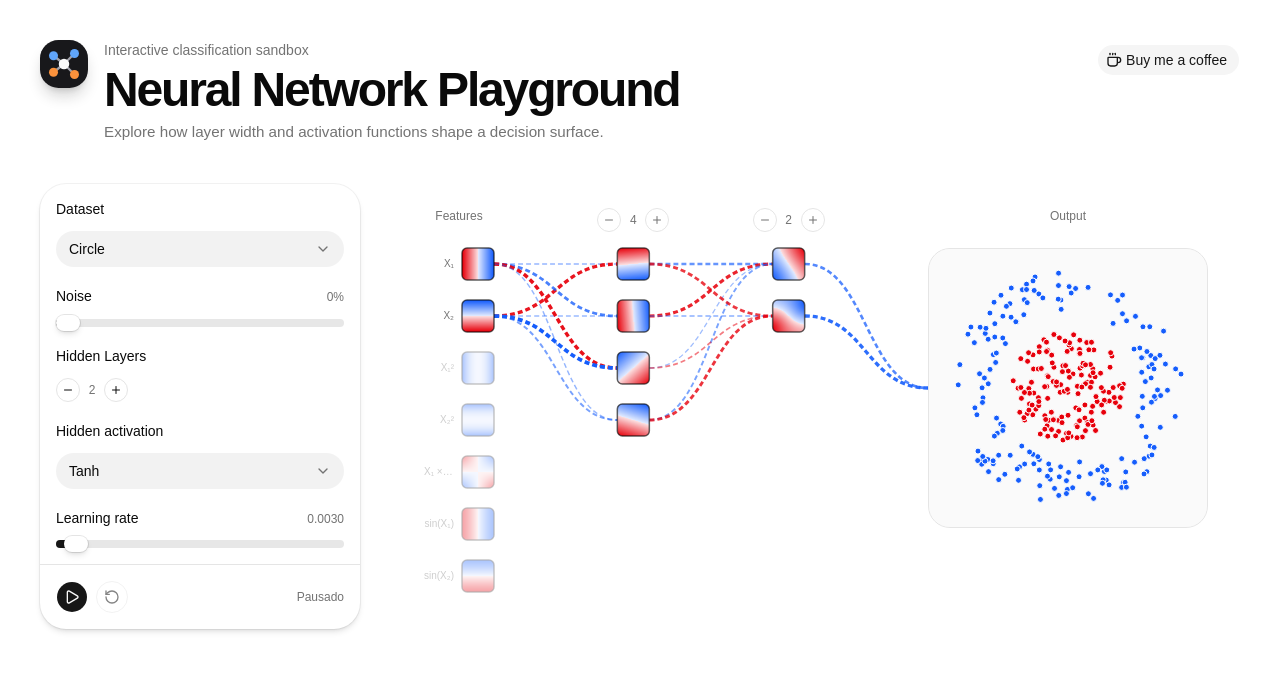
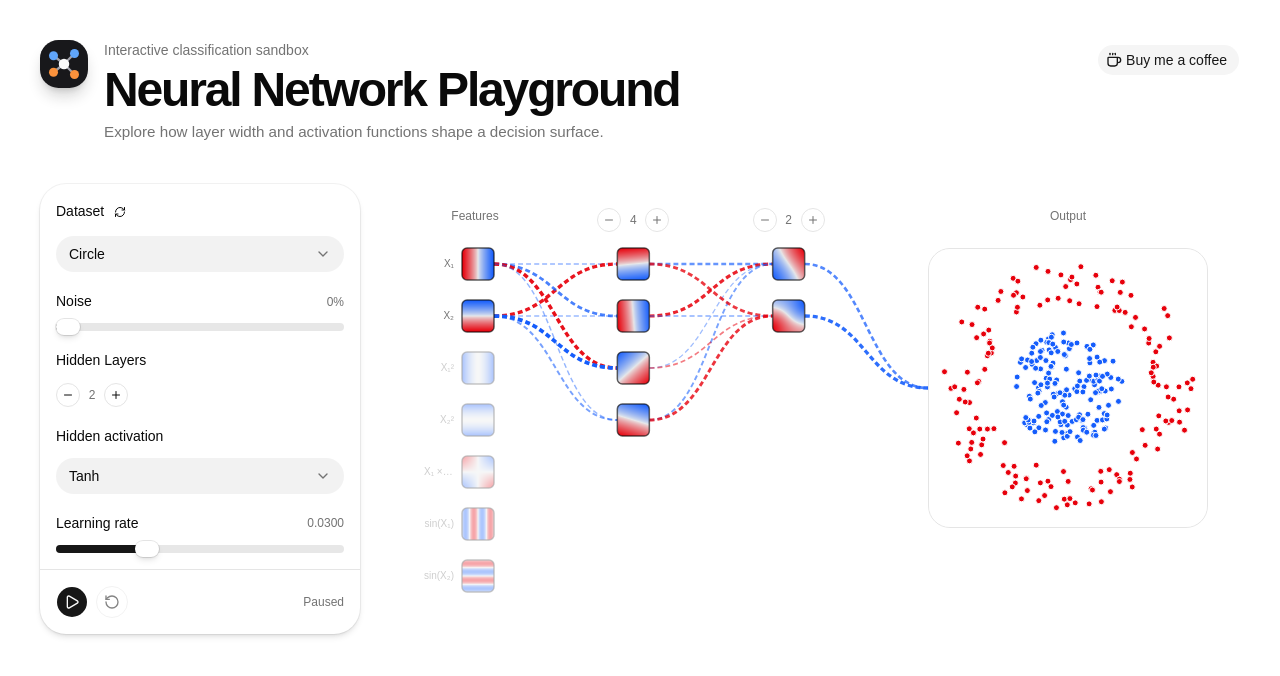
Before and after one commit to GSFranzoni/neural-network-playground, a React (Vite) app: page / in a window 1280 px wide. Shown: the top 676 px of the page. Built offline with nearby package versions, Linux system fonts and the light colour scheme.

Commit message:
feat: enhance dataset generation and management; add dataset regeneration feature and improve dataset scaling

```diff
--- a/src/components/playground/playground.tsx
+++ b/src/components/playground/playground.tsx
@@ -1,5 +1,13 @@
 import { useSelector } from "@tanstack/react-form";
-import { CoffeeIcon, MinusIcon, PauseIcon, PlayIcon, PlusIcon, RotateCcwIcon } from "lucide-react";
+import {
+  CoffeeIcon,
+  MinusIcon,
+  PauseIcon,
+  PlayIcon,
+  PlusIcon,
+  RefreshCwIcon,
+  RotateCcwIcon,
+} from "lucide-react";
 import { useQueryStates } from "nuqs";
 import { useDeferredValue, useEffect } from "react";
 
@@ -68,9 +76,15 @@ export const Playground = () => {
 
   const config = useDeferredValue(values);
 
-  const { dataset, hiddenLayers, network, neuronCount, outputLayer, recreateNetwork } = useNetwork({
-    config,
-  });
+  const {
+    dataset,
+    hiddenLayers,
+    network,
+    neuronCount,
+    outputLayer,
+    recreateNetwork,
+    regenerateDataset,
+  } = useNetwork({ config });
 
   const hiddenLayerCount = config.hiddenLayers.length;
 
@@ -78,6 +92,7 @@ export const Playground = () => {
 
   const training = useTraining({
     config,
+    dataset,
     network,
   });
 
@@ -146,7 +161,21 @@ export const Playground = () => {
                 <form.AppField name="dataset">
                   {() => (
                     <Field>
-                      <FieldLabel>Dataset</FieldLabel>
+                      <div className="flex items-center gap-1">
+                        <FieldLabel>Dataset</FieldLabel>
+                        <Button
+                          aria-label="Regenerate dataset"
+                          onClick={() => {
+                            regenerateDataset();
+                            training.reset();
+                          }}
+                          size="icon-xs"
+                          type="button"
+                          variant="ghost"
+                        >
+                          <RefreshCwIcon />
+                        </Button>
+                      </div>
                       <FormSelect items={datasets}>
                         <FormSelect.Trigger className="w-full">
                           <FormSelect.Value placeholder="Select dataset" />
@@ -281,7 +310,7 @@ export const Playground = () => {
                 </Button>
               </div>
               <span className="text-muted-foreground text-xs font-medium">
-                {training.running ? "Treinando" : "Pausado"}
+                {training.running ? "Training" : "Paused"}
               </span>
             </div>
             {training.data.metrics && (
@@ -318,7 +347,7 @@ export const Playground = () => {
             <NetworkGraphLayer>
               <NetworkGraphLayerSlot height={24}>
                 <div className="text-muted-foreground flex h-full justify-center gap-2 text-xs">
-                  <h3>Features</h3>
+                  <h3 className="ml-8">Features</h3>
                 </div>
               </NetworkGraphLayerSlot>
               {FeatureSchema.options.map((feature, featureIndex) => (
--- a/src/hooks/use-network-config-form.ts
+++ b/src/hooks/use-network-config-form.ts
@@ -36,7 +36,7 @@ export const NetworkConfigDefaultValues = {
       neurons: 2,
     },
   ],
-  learningRate: 0.003,
+  learningRate: 0.03,
   noise: 0,
   features: new Set(["x1", "x2"]),
 } as NetworkConfigFormSchema;
--- a/src/hooks/use-network.ts
+++ b/src/hooks/use-network.ts
@@ -1,4 +1,4 @@
-import { useState } from "react";
+import { useRef, useState } from "react";
 
 import { useNetworkConfigChange } from "@/hooks/use-network-config-change";
 import type { NetworkConfigFormSchema } from "@/hooks/use-network-config-form";
@@ -28,7 +28,7 @@ function activationLayer(activation: NetworkConfigFormSchema["activation"]): Lay
   }
 }
 
-const createNetwork = (config: NetworkConfigFormSchema) => {
+const createNetwork = (config: NetworkConfigFormSchema, datasetSeed: number) => {
   const inputLayer = new InputLayer(config.features.size);
 
   const hiddenLayers = config.hiddenLayers.map(
@@ -53,7 +53,7 @@ const createNetwork = (config: NetworkConfigFormSchema) => {
     outputLayer,
   ]);
 
-  const dataset = datasets(config.noise)[config.dataset];
+  const dataset = datasets(config.noise, datasetSeed)[config.dataset];
 
   return { network, inputLayer, hiddenLayers, outputLayer, neuronCount, dataset };
 };
@@ -63,10 +63,17 @@ type Props = {
 };
 
 export function useNetwork({ config }: Props) {
-  const [networkState, setNetworkState] = useState(createNetwork(config));
+  const datasetSeed = useRef(0);
+
+  const [networkState, setNetworkState] = useState(() => createNetwork(config, 0));
 
   const recreateNetwork = () => {
-    setNetworkState(createNetwork(config));
+    setNetworkState(createNetwork(config, datasetSeed.current));
+  };
+
+  const regenerateDataset = () => {
+    datasetSeed.current += 1;
+    setNetworkState(createNetwork(config, datasetSeed.current));
   };
 
   useNetworkConfigChange({
@@ -76,6 +83,7 @@ export function useNetwork({ config }: Props) {
 
   return {
     ...networkState,
+    regenerateDataset,
     recreateNetwork,
   };
 }
--- a/src/hooks/use-training.ts
+++ b/src/hooks/use-training.ts
@@ -5,7 +5,6 @@ import { useNetworkConfigChange } from "@/hooks/use-network-config-change";
 import type { NetworkConfigFormSchema } from "@/hooks/use-network-config-form";
 import { encodeCoordinates } from "@/lib/features";
 import { binaryCrossEntropy, NeuralNetwork, SGD } from "@/lib/neural-network";
-import { datasets } from "@/mocks/datasets";
 import type { Dataset } from "@/types/app";
 
 export type TrainingMetrics = {
@@ -25,6 +24,7 @@ export type TrainingState = {
 
 type Props = {
   config: NetworkConfigFormSchema;
+  dataset: Dataset;
   network: NeuralNetwork;
 };
 
@@ -66,12 +66,10 @@ function trainNetwork(
   return { loss: totalLoss / samples, accuracy: correct / samples };
 }
 
-export function useTraining({ config, network }: Props) {
+export function useTraining({ config, dataset, network }: Props) {
   const [running, setRunning] = useState(false);
 
   const [data, setData] = useState<TrainingState>(initialTrainingState);
-
-  const dataset = datasets(config.noise)[config.dataset];
 
   const train = (epochs: number) => trainNetwork(network, dataset, config, epochs);
 
--- a/src/lib/canvas.ts
+++ b/src/lib/canvas.ts
@@ -7,7 +7,14 @@ type Size = {
 
 type Rgb = [number, number, number];
 
+type FieldPixel = {
+  color: Rgb;
+  opacity: number;
+};
+
 const CLASSIFICATION_BOUNDARY_WIDTH = 0.08;
+
+const FIELD_COLOR_GAMMA = 0.8;
 
 export type FieldColorScale = (value: number) => Rgb;
 
@@ -20,10 +27,55 @@ function colorFromToken(token: string): Rgb {
   return [red, green, blue];
 }
 
+function interpolateColor(from: Rgb, to: Rgb, progress: number): Rgb {
+  return [
+    Math.round(from[0] + (to[0] - from[0]) * progress),
+    Math.round(from[1] + (to[1] - from[1]) * progress),
+    Math.round(from[2] + (to[2] - from[2]) * progress),
+  ];
+}
+
+function renderField(field: ScalarField, pixelForValue: (value: number) => FieldPixel) {
+  const rows = field.values.length;
+  const columns = field.values[0]?.length ?? 0;
+
+  if (rows === 0 || columns === 0) {
+    return null;
+  }
+
+  const canvas = document.createElement("canvas");
+  canvas.width = columns;
+  canvas.height = rows;
+
+  const context = canvas.getContext("2d");
+
+  if (!context) {
+    return null;
+  }
+
+  const image = context.createImageData(columns, rows);
+
+  for (let row = 0; row < rows; row++) {
+    for (let column = 0; column < columns; column++) {
+      const { color, opacity } = pixelForValue(field.values[row][column]);
+      const index = (row * columns + column) * 4;
+
+      image.data[index] = color[0];
+      image.data[index + 1] = color[1];
+      image.data[index + 2] = color[2];
+      image.data[index + 3] = opacity;
+    }
+  }
+
+  context.putImageData(image, 0, 0);
+
+  return canvas;
+}
+
 export function classificationColorScale(): FieldColorScale {
   const classA = colorFromToken("--classification-a");
   const classB = colorFromToken("--classification-b");
-  const boundary: Rgb = [242, 242, 242];
+  const boundary: Rgb = [255, 255, 255];
   const boundaryStart = 0.5 - CLASSIFICATION_BOUNDARY_WIDTH / 2;
   const boundaryEnd = 0.5 + CLASSIFICATION_BOUNDARY_WIDTH / 2;
 
@@ -39,48 +91,26 @@ export function classificationColorScale(): FieldColorScale {
         ? [classA, boundary, normalized / boundaryStart]
         : [boundary, classB, (normalized - boundaryEnd) / (1 - boundaryEnd)];
 
-    return [
-      Math.round(from[0] + (to[0] - from[0]) * progress),
-      Math.round(from[1] + (to[1] - from[1]) * progress),
-      Math.round(from[2] + (to[2] - from[2]) * progress),
-    ];
+    return interpolateColor(from, to, progress);
   };
 }
 
 export function activationFieldDataUrl(field: ScalarField): string {
-  const rows = field.values.length;
-  const columns = field.values[0]?.length ?? 0;
-  const canvas = document.createElement("canvas");
-  canvas.width = columns;
-  canvas.height = rows;
-
-  const context = canvas.getContext("2d");
-  if (!context || rows === 0 || columns === 0) {
-    return "";
-  }
-
   const positive = colorFromToken("--classification-b");
   const negative = colorFromToken("--classification-a");
-  const maxMagnitude = Math.max(
-    1e-6,
-    ...field.values.flatMap((row) => row.map((value) => Math.abs(value))),
-  );
-  const image = context.createImageData(columns, rows);
+  const neutral: Rgb = [232, 234, 235];
+  const maxMagnitude = Math.max(1e-6, ...field.values.flatMap((row) => row.map(Math.abs)));
+  const canvas = renderField(field, (value) => {
+    const magnitude = Math.pow(Math.min(1, Math.abs(value) / maxMagnitude), FIELD_COLOR_GAMMA);
+    const target = value >= 0 ? positive : negative;
 
-  for (let row = 0; row < rows; row++) {
-    for (let column = 0; column < columns; column++) {
-      const value = field.values[row][column];
-      const color = value >= 0 ? positive : negative;
-      const index = (row * columns + column) * 4;
-      image.data[index] = color[0];
-      image.data[index + 1] = color[1];
-      image.data[index + 2] = color[2];
-      image.data[index + 3] = Math.round((0.12 + (Math.abs(value) / maxMagnitude) * 0.88) * 255);
-    }
-  }
+    return {
+      color: interpolateColor(neutral, target, magnitude),
+      opacity: 255,
+    };
+  });
 
-  context.putImageData(image, 0, 0);
-  return canvas.toDataURL();
+  return canvas?.toDataURL() ?? "";
 }
 
 function resizeCanvas(canvas: HTMLCanvasElement, size: Size): CanvasRenderingContext2D | null {
@@ -103,29 +133,15 @@ export function drawField(
   size: Size,
 ): void {
   const context = resizeCanvas(canvas, size);
-  const rows = field.values.length;
-  const columns = field.values[0]?.length ?? 0;
-  if (!context || rows === 0 || columns === 0) {
+  const buffer = renderField(field, (value) => ({
+    color: colorScale(value),
+    opacity: 105,
+  }));
+
+  if (!context || !buffer) {
     return;
   }
 
-  const image = context.createImageData(columns, rows);
-
-  for (let row = 0; row < rows; row++) {
-    for (let column = 0; column < columns; column++) {
-      const [red, green, blue] = colorScale(field.values[row][column]);
-      const index = (row * columns + column) * 4;
-      image.data[index] = red;
-      image.data[index + 1] = green;
-      image.data[index + 2] = blue;
-      image.data[index + 3] = 105;
-    }
-  }
-
-  const buffer = document.createElement("canvas");
-  buffer.width = columns;
-  buffer.height = rows;
-  buffer.getContext("2d")?.putImageData(image, 0, 0);
   context.clearRect(0, 0, size.width, size.height);
   context.imageSmoothingEnabled = true;
   context.drawImage(buffer, 0, 0, size.width, size.height);
--- a/src/lib/features.ts
+++ b/src/lib/features.ts
@@ -5,16 +5,41 @@ import { coordinateScale } from "@/lib/bounds";
 type Coordinates = { x: number; y: number };
 
 export const featureDefinitions = {
-  x1: { label: "X₁", transform: ({ x }: Coordinates) => x / coordinateScale },
-  x2: { label: "X₂", transform: ({ y }: Coordinates) => y / coordinateScale },
-  x1Squared: { label: "X₁²", transform: ({ x }: Coordinates) => (x / coordinateScale) ** 2 },
-  x2Squared: { label: "X₂²", transform: ({ y }: Coordinates) => (y / coordinateScale) ** 2 },
+  x1: {
+    label: "X₁",
+    inputScale: coordinateScale,
+    transform: ({ x }: Coordinates) => x,
+  },
+  x2: {
+    label: "X₂",
+    inputScale: coordinateScale,
+    transform: ({ y }: Coordinates) => y,
+  },
+  x1Squared: {
+    label: "X₁²",
+    inputScale: coordinateScale ** 2,
+    transform: ({ x }: Coordinates) => x ** 2,
+  },
+  x2Squared: {
+    label: "X₂²",
+    inputScale: coordinateScale ** 2,
+    transform: ({ y }: Coordinates) => y ** 2,
+  },
   x1x2: {
     label: "X₁ × X₂",
-    transform: ({ x, y }: Coordinates) => (x / coordinateScale) * (y / coordinateScale),
+    inputScale: coordinateScale ** 2,
+    transform: ({ x, y }: Coordinates) => x * y,
   },
-  sinX1: { label: "sin(X₁)", transform: ({ x }: Coordinates) => Math.sin(x / coordinateScale) },
-  sinX2: { label: "sin(X₂)", transform: ({ y }: Coordinates) => Math.sin(y / coordinateScale) },
+  sinX1: {
+    label: "sin(X₁)",
+    inputScale: 1,
+    transform: ({ x }: Coordinates) => Math.sin(x),
+  },
+  sinX2: {
+    label: "sin(X₂)",
+    inputScale: 1,
+    transform: ({ y }: Coordinates) => Math.sin(y),
+  },
 } as const;
 
 export type Feature = keyof typeof featureDefinitions;
@@ -24,5 +49,8 @@ export const FeatureSchema = z.enum(Object.keys(featureDefinitions) as [Feature,
 export function encodeCoordinates(x: number, y: number, features: ReadonlySet<Feature>) {
   const coordinates = { x, y };
 
-  return Array.from(features, (feature) => featureDefinitions[feature].transform(coordinates));
+  return Array.from(features, (feature) => {
+    const definition = featureDefinitions[feature];
+    return definition.transform(coordinates) / definition.inputScale;
+  });
 }
--- a/src/mocks/datasets.ts
+++ b/src/mocks/datasets.ts
@@ -1,7 +1,7 @@
 import { bounds } from "@/lib/bounds";
 import { ClassLabel, type Dataset } from "@/types/app";
 
-const DATASET_SCALE = 4;
+const DATASET_SCALE = 6;
 
 function random(seed = 123456789) {
   let state = seed >>> 0;
@@ -16,91 +16,80 @@ function normal(next: () => number): number {
   return Math.sqrt(-2 * Math.log(u)) * Math.cos(2 * Math.PI * next());
 }
 
-function circle(): Dataset {
-  const next = random(1);
+function clamp(value: number): number {
+  return Math.max(bounds.minX, Math.min(bounds.maxX, value));
+}
+
+function point(x: number, y: number, label: ClassLabel) {
+  return { x: clamp(x * DATASET_SCALE), y: clamp(y * DATASET_SCALE), label };
+}
+
+function circle(seed: number): Dataset {
+  const next = random(seed);
   return Array.from({ length: 320 }, () => {
     const angle = next() * Math.PI * 2;
     const label = next() > 0.5 ? ClassLabel.B : ClassLabel.A;
-    const radius = label === ClassLabel.A ? Math.sqrt(next()) * 0.6 : 0.8 + next() * 0.45;
-    return {
-      x: Math.cos(angle) * radius * DATASET_SCALE,
-      y: Math.sin(angle) * radius * DATASET_SCALE,
-      label,
-    };
+    const radius = label === ClassLabel.B ? Math.sqrt(next()) * 0.4 : 0.6 + next() * 0.3;
+    return point(Math.cos(angle) * radius, Math.sin(angle) * radius, label);
   });
 }
 
-function exclusiveOr(): Dataset {
-  const next = random(2);
+function exclusiveOr(seed: number): Dataset {
+  const next = random(seed);
   return Array.from({ length: 240 }, () => {
-    const x = (next() < 0.5 ? -1 : 1) * (0.075 + next() * 0.82) * DATASET_SCALE;
-    const y = (next() < 0.5 ? -1 : 1) * (0.075 + next() * 0.82) * DATASET_SCALE;
-    return {
-      x,
-      y,
-      label: x * y >= 0 ? ClassLabel.B : ClassLabel.A,
-    };
+    const x = (next() < 0.5 ? -1 : 1) * (0.05 + next() * 0.9);
+    const y = (next() < 0.5 ? -1 : 1) * (0.05 + next() * 0.9);
+    return point(x, y, x * y >= 0 ? ClassLabel.B : ClassLabel.A);
   });
 }
 
-function gaussian(): Dataset {
-  const next = random(3);
+function gaussian(seed: number): Dataset {
+  const next = random(seed);
   return Array.from({ length: 320 }, (_, index) => {
     const label = index % 2 === 0 ? ClassLabel.A : ClassLabel.B;
-    return {
-      x: ((label ? 0.5 : -0.4) + normal(next) * 0.2) * DATASET_SCALE,
-      y: ((label ? 0.5 : -0.4) + normal(next) * 0.2) * DATASET_SCALE,
-      label,
-    };
+    const center = label === ClassLabel.A ? -0.3 : 0.3;
+    return point(center + normal(next) * 0.12, center + normal(next) * 0.12, label);
   });
 }
 
-function twoMoons(): Dataset {
-  const next = random(4);
+function twoMoons(seed: number): Dataset {
+  const next = random(seed);
   return Array.from({ length: 240 }, (_, index) => {
     const label = index % 2 === 0 ? ClassLabel.A : ClassLabel.B;
     const angle = next() * Math.PI;
-    const noise = normal(next) * 0.06;
+    const noise = normal(next) * 0.03;
     return label === ClassLabel.A
-      ? {
-          x: (Math.cos(angle) - 0.5 + noise) * 3.5,
-          y: (Math.sin(angle) - 0.25 + noise) * 3.5,
-          label,
-        }
-      : {
-          x: (0.5 - Math.cos(angle) + noise) * 3.5,
-          y: (0.25 - Math.sin(angle) + noise) * 3.5,
-          label,
-        };
+      ? point((Math.cos(angle) - 0.5) * 0.6 + noise, (Math.sin(angle) - 0.25) * 0.6 + noise, label)
+      : point((0.5 - Math.cos(angle)) * 0.6 + noise, (0.25 - Math.sin(angle)) * 0.6 + noise, label);
   });
 }
 
-function spiral(): Dataset {
-  const next = random(5);
+function spiral(seed: number): Dataset {
+  const next = random(seed);
   const pointsPerClass = 150;
 
   return Array.from({ length: pointsPerClass * 2 }, (_, index) => {
     const label = index % 2 === 0 ? ClassLabel.A : ClassLabel.B;
     const progress = Math.floor(index / 2) / (pointsPerClass - 1);
-    const radius = 0.08 + progress * 1.2;
+    const radius = 0.06 + progress * 0.84;
     const angle = 0.9 + (1 - progress) * Math.PI * 3 + label * Math.PI;
-    return {
-      x: (radius * Math.cos(angle) + normal(next) * 0.018) * 4.5,
-      y: (radius * Math.sin(angle) + normal(next) * 0.018) * 4.5,
+    return point(
+      radius * Math.cos(angle) + normal(next) * 0.012,
+      radius * Math.sin(angle) + normal(next) * 0.012,
       label,
-    };
+    );
   });
 }
 
-export const datasets = (noise: number) => ({
-  circle: addNoise(circle(), noise),
-  exclusiveOr: addNoise(exclusiveOr(), noise),
-  gaussian: addNoise(gaussian(), noise),
-  twoMoons: addNoise(twoMoons(), noise),
-  spiral: addNoise(spiral(), noise),
+export const datasets = (noise: number, seed = 0) => ({
+  circle: addNoise(circle(seed + 1), noise, seed),
+  exclusiveOr: addNoise(exclusiveOr(seed + 2), noise, seed),
+  gaussian: addNoise(gaussian(seed + 3), noise, seed),
+  twoMoons: addNoise(twoMoons(seed + 4), noise, seed),
+  spiral: addNoise(spiral(seed + 5), noise, seed),
 });
 
-function addNoise(dataset: Dataset, noise: number) {
+function addNoise(dataset: Dataset, noise: number, seed: number) {
   if (noise <= 0) {
     return dataset;
   }
@@ -108,12 +97,12 @@ function addNoise(dataset: Dataset, noise: number) {
   const amount = noise / 100;
 
   return dataset.map((point, pointIndex) => {
-    const next = random(100 + 1000 + pointIndex);
+    const next = random(seed + 1100 + pointIndex);
 
     return {
       ...point,
-      x: Math.max(bounds.minX, Math.min(bounds.maxX, point.x + normal(next) * amount)),
-      y: Math.max(bounds.minY, Math.min(bounds.maxY, point.y + normal(next) * amount)),
+      x: clamp(point.x + normal(next) * amount),
+      y: clamp(point.y + normal(next) * amount),
     };
   });
 }
```
